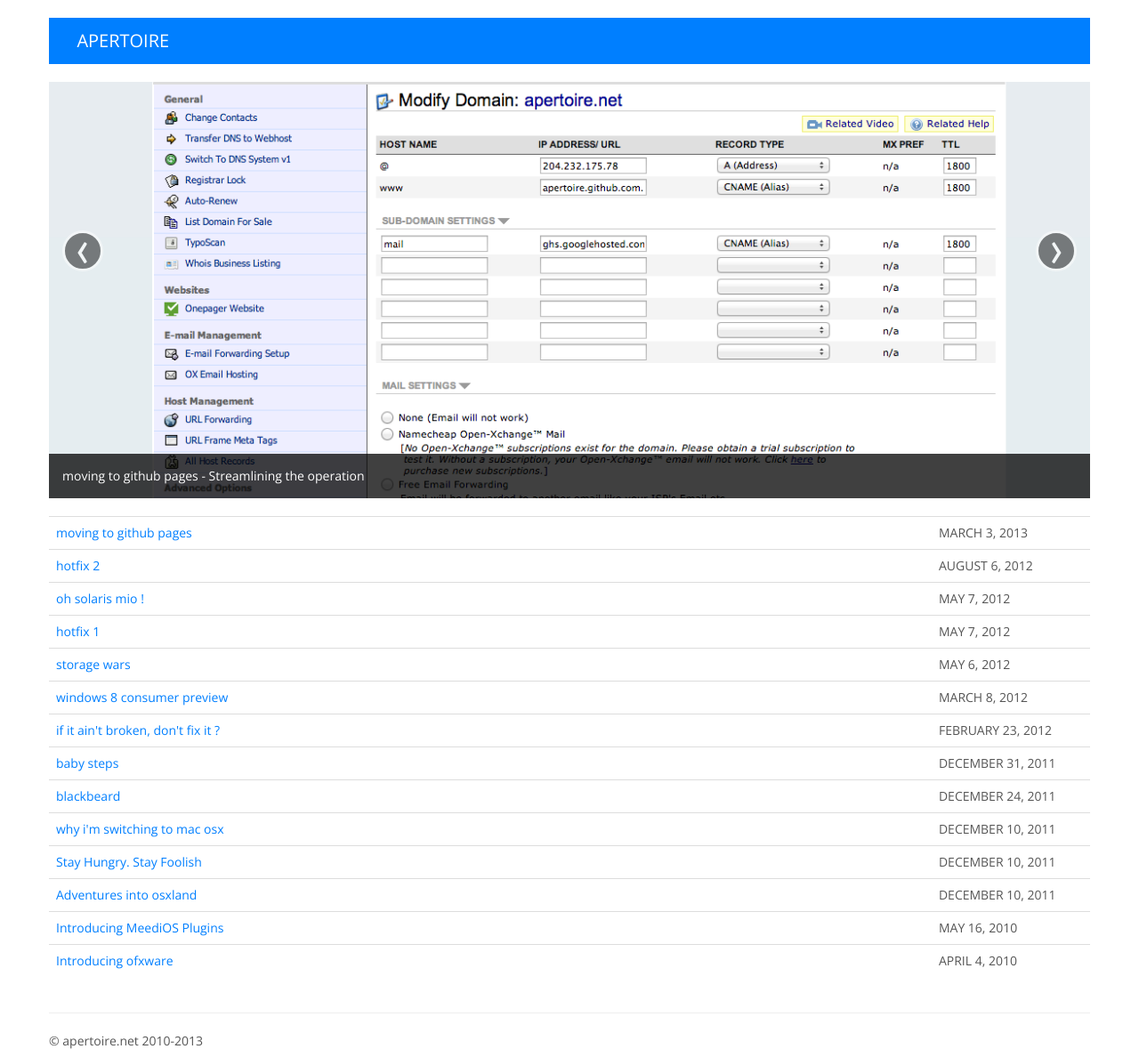
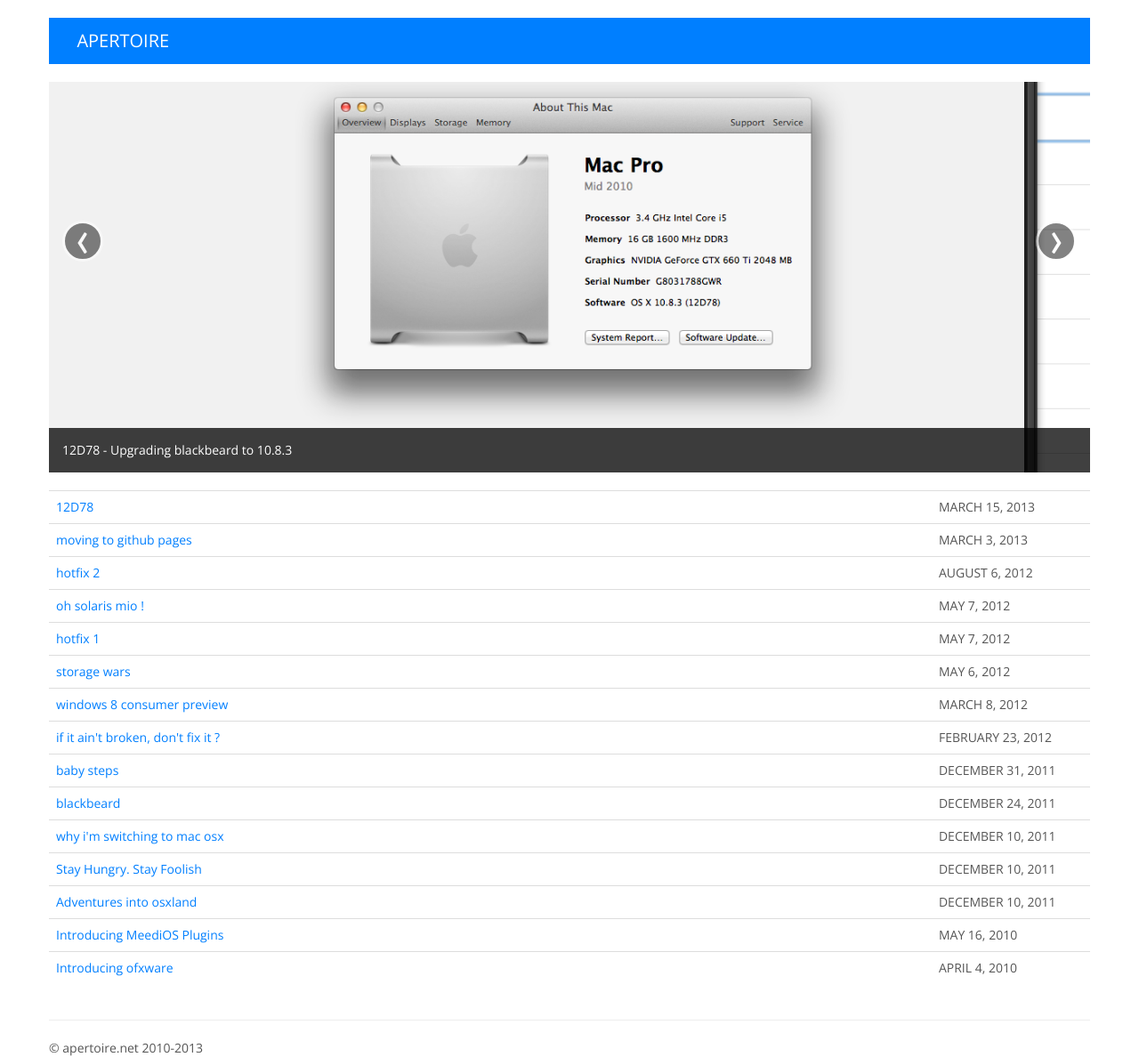
Before and after one commit to apertoire/apertoire.github.com, a Jekyll site: the page built from index.html, in a window 1280 px wide. Shown: the whole page at 89% size. Built offline with Jekyll 4.4.1, drawn with Linux system fonts in a browser that asks for light colours; Markdown is read by kramdown in place of the engine named in the settings.

```diff
--- a/index.html
+++ b/index.html
@@ -10,6 +10,14 @@ title: Apertoire
                 <!-- Carousel items -->
                 <div class="carousel-inner">
                     <div class="item active">
+                        <a href="/12D78/">
+                            <img src="/img/1083.png" alt="" />
+                            <div class="carousel-caption">
+                                <p>12D78 - Upgrading blackbeard to 10.8.3</p>
+                            </div>
+                        </a>
+                    </div>
+                    <div class="item">
                         <a href="/moving-to-github-pages/">
                             <img src="/img/panel.png" alt="" />
                             <div class="carousel-caption">
@@ -24,14 +32,6 @@ title: Apertoire
                                 <p>hotfix 2 - Documenting how to kickstart the encrypted zfs filesystem</p>
                             </div>
                         </a>
-                    </div>
-                    <div class="item">
-                    	<a href="/oh-solaris-mio/">
-	                    	<img src="/img/solaris.jpg" alt="" />
-	                      	<div class="carousel-caption">
-	                        	<p>oh solaris mio! - Building a Solaris 11 Express box</p>
-	                      	</div>
-	                    </a>
                     </div>
                 </div>
                 <!-- Carousel nav -->
```
Also changed, not shown: _posts/2013-03-15-12D78.md (added, +37 -0 lines), img/1083.png (added).
